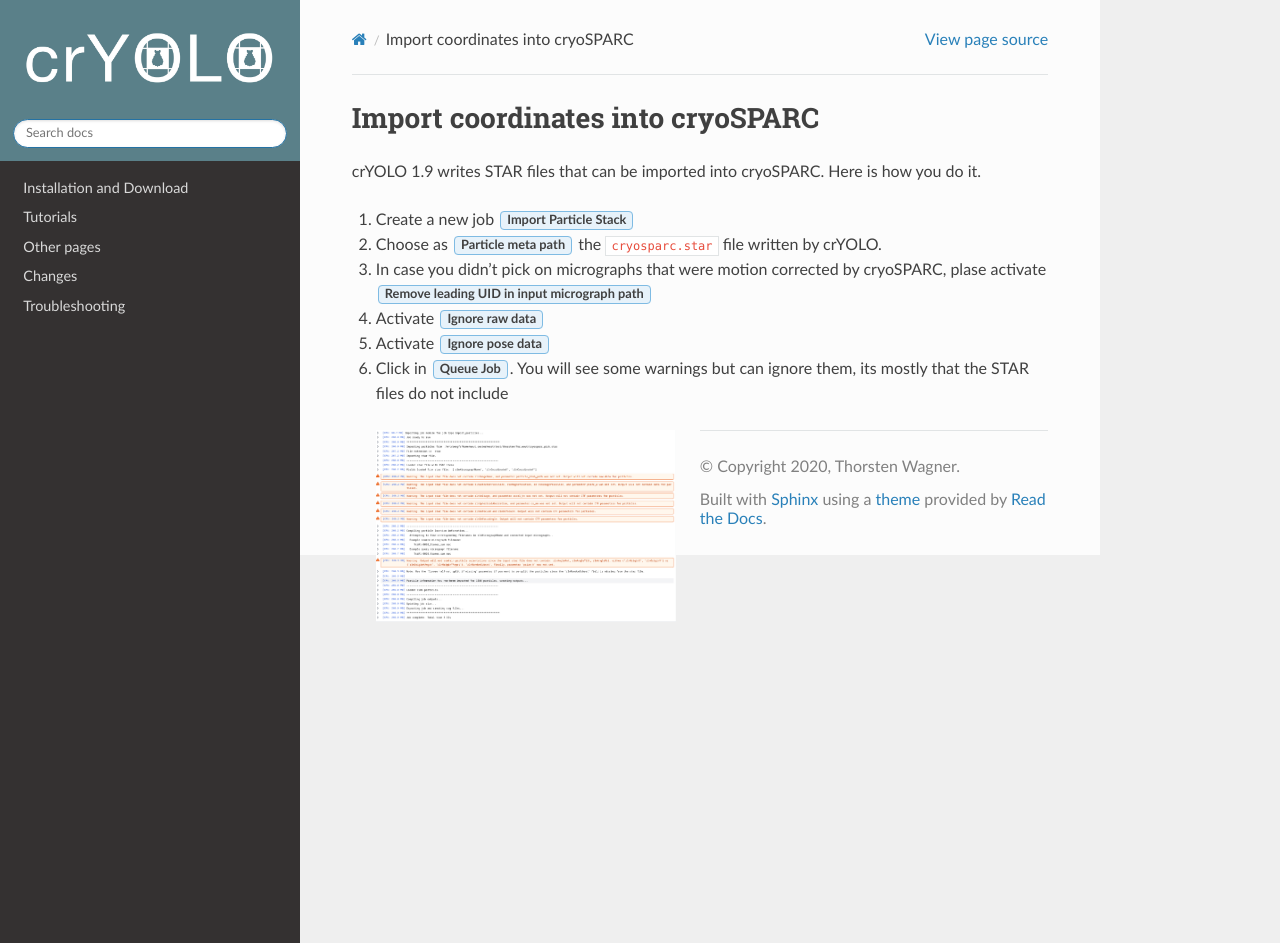
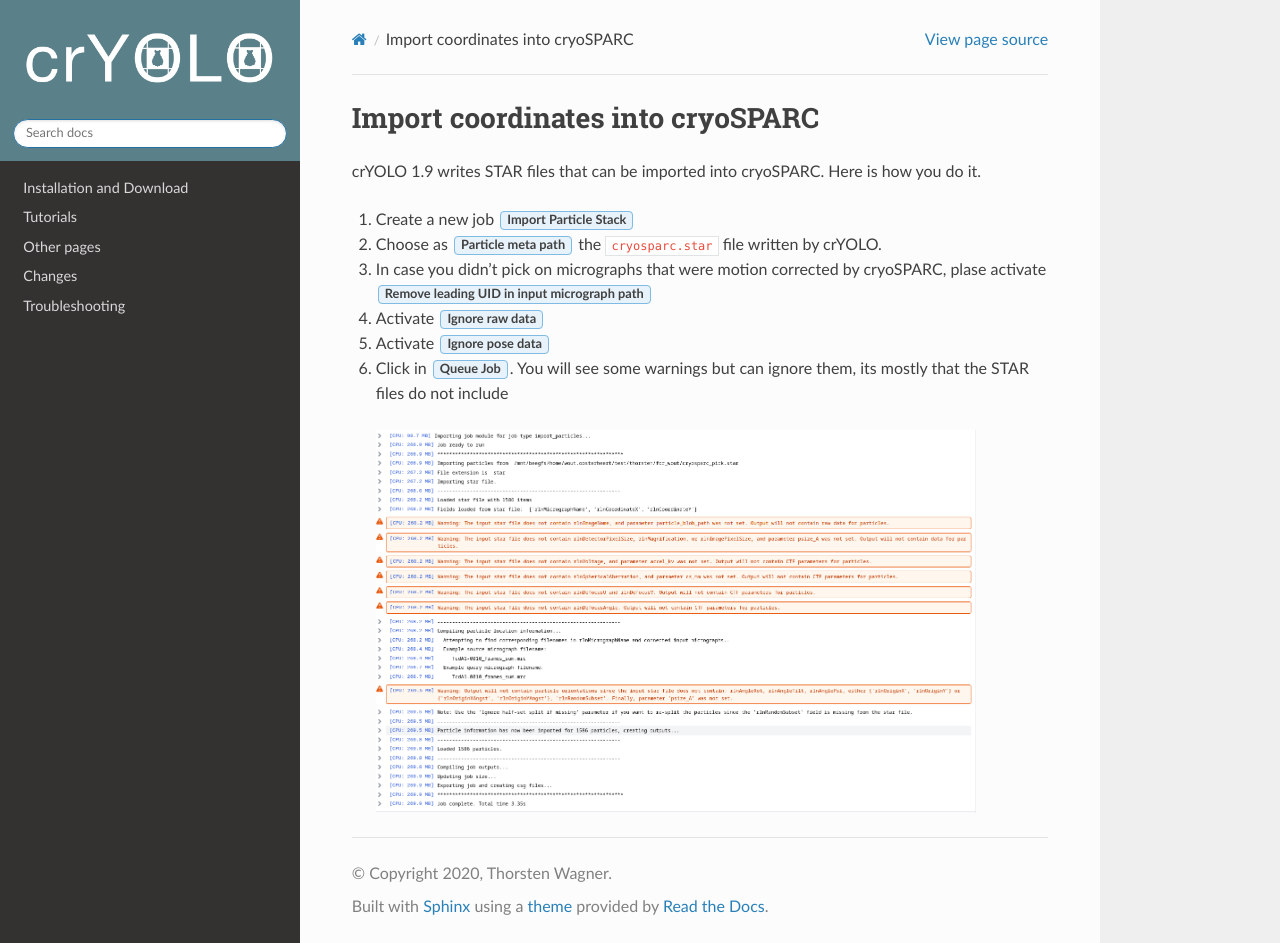
Before and after one commit to MPI-Dortmund/cryolo, a Sphinx documentation site: the page built from source/other/import_cryosparc.rst, in a window 1280 px wide and 943 px high. Built offline with Sphinx 7.4.7 and the Read the Docs theme 2.0.0, drawn with Linux system fonts in a browser that asks for light colours.

Commit message:
format image

```diff
--- a/source/other/import_cryosparc.rst
+++ b/source/other/import_cryosparc.rst
@@ -16,5 +16,4 @@
 6. Click in :guilabel:`Queue Job`. You will see some warnings but can ignore them, its mostly that the STAR files do not include
 
  .. image:: ../img/cryosparc_output.png
-    :width: 300
-    :align: left
+    :width: 600
--- a/source/other/other.rst
+++ b/source/other/other.rst
@@ -45,7 +45,6 @@
 .. _import-cryosparc-label:
 .. include:: import_cryosparc.rst
 
-
 ----
 
 .. include:: general_model_trainingsets.rst
```
